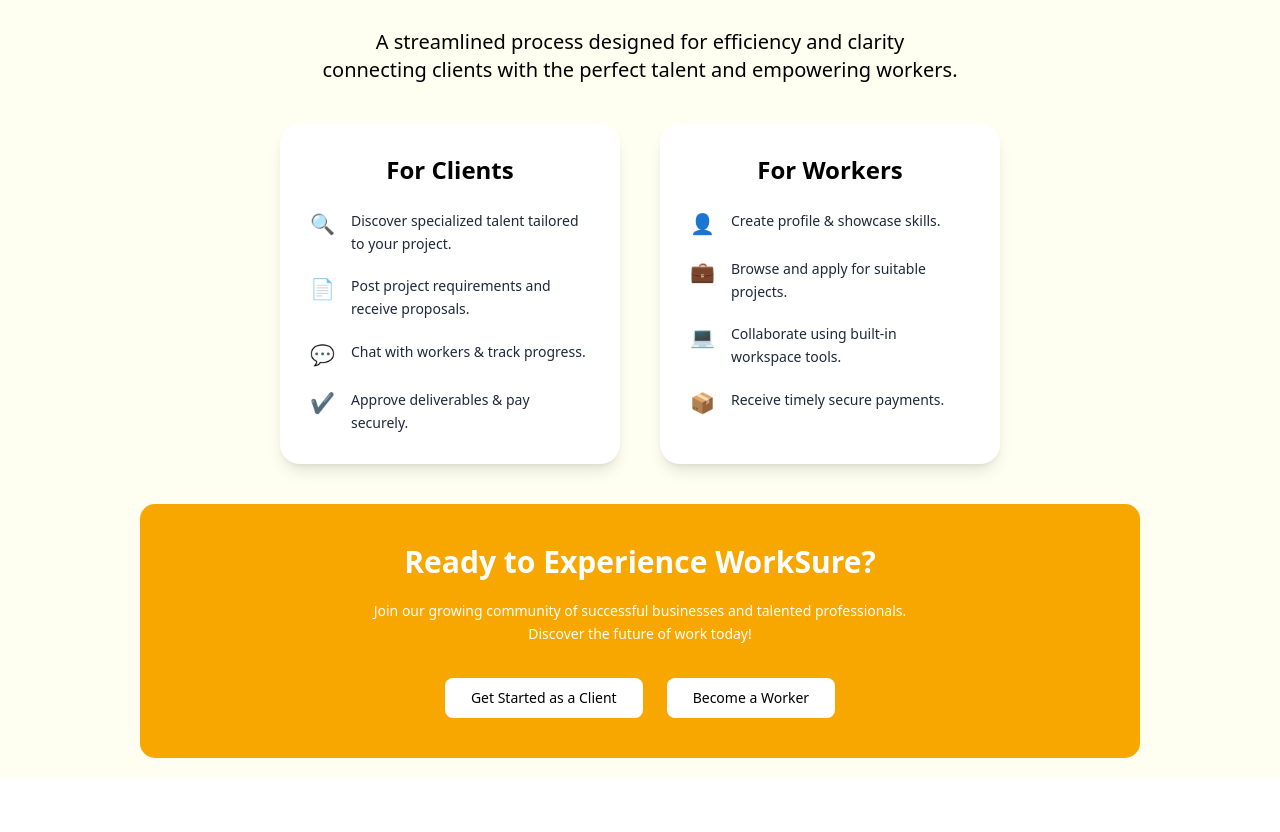
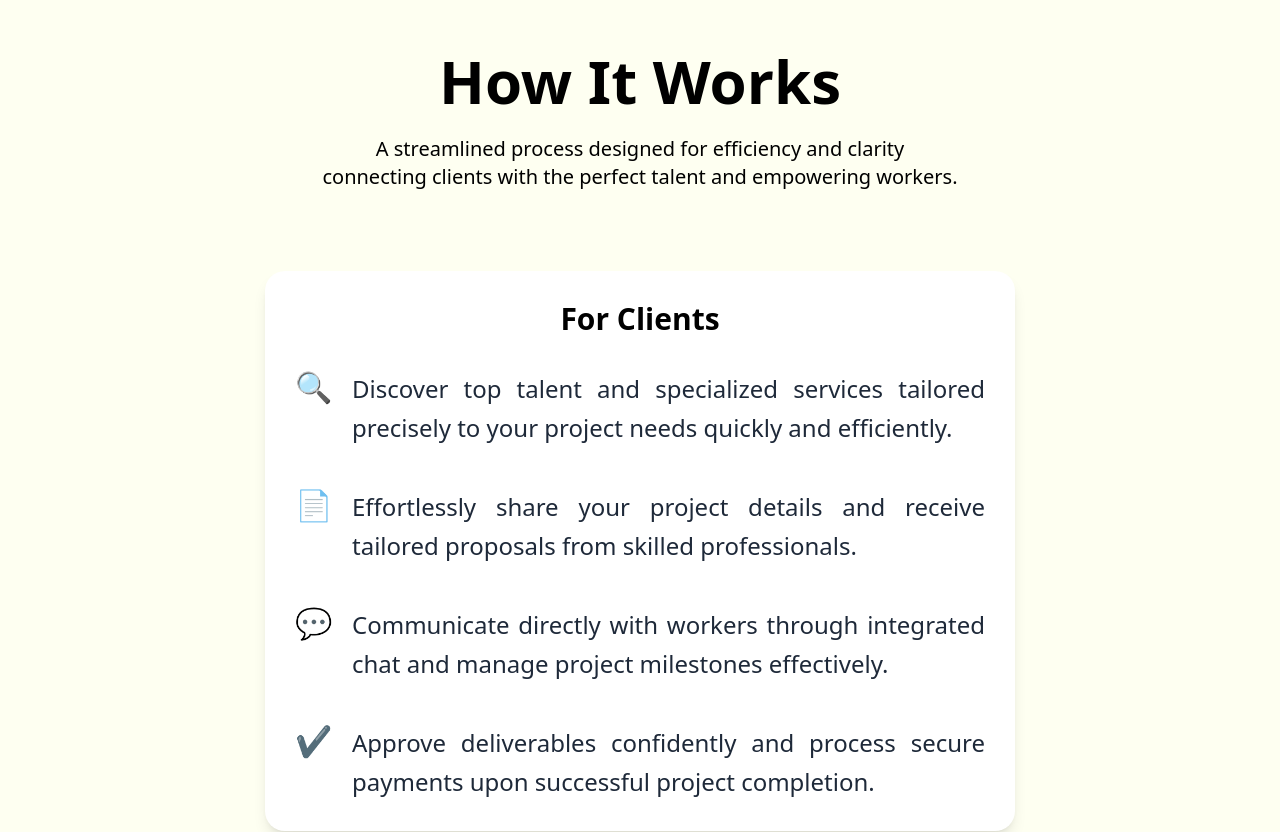
Before and after one commit to HasalKenula/WorkSure-frontend, a React (Vite) app: page /about in a window 1280 px wide. Shown: the part 1375-2207 px from the top of the page. Before the commit the page ends 2153 px from the top, so only its background shows below. Built offline with nearby package versions, Linux system fonts and the light colour scheme.

Commit message:
modified CTA section

```diff
--- a/src/pages/AboutUsPage.jsx
+++ b/src/pages/AboutUsPage.jsx
@@ -31,7 +31,7 @@ export default function AboutUs() {
         {/* Mission box */}
         <div className="bg-white p-[30px] rounded-[20px] shadow-lg w-[500px] max-w-full">
           <h2 className="text-center text-4xl font-bold fornt-[Courier New]">Our Mission</h2>
-          <p className="mx-[30px] mb-[45px] mt-[20px] text-[20px] leading-relaxed text-gray-800" text-justify text-center>
+          <p className="mx-[30px] mb-[45px] mt-[20px] text-[20px] leading-relaxed text-gray-800 text-justify " text-justify text-center>
             At WorkSure, our mission is to empower businesses and independent professionals by providing
             a seamless, secure, and intuitive platform for project collaboration. We strive to bridge the
             gap between talent and opportunity, fostering a dynamic ecosystem where innovation thrives and
@@ -82,7 +82,7 @@ export default function AboutUs() {
       </div>
 
       {/* ----- How It Works ----- */}
-      <h1 className="text-center text-5xl font-bold mt-[55px]">
+      <h1 className="text-center text-6xl font-bold mt-[150px]">
         How It Works
       </h1>
 
@@ -92,70 +92,70 @@ export default function AboutUs() {
         connecting clients with the perfect talent and empowering workers.
       </p>
 
-      <div className="flex flex-wrap justify-center gap-10 mt-10">
+      <div className="flex flex-wrap justify-center gap-15 mt-20">
 
         {/* Clients */}
-        <div className="bg-white p-[30px] rounded-[20px] shadow-lg w-[340px] max-w-full">
-          <h2 className="text-2xl font-bold text-center mb-6">For Clients</h2>
+        <div className="bg-white p-[30px] rounded-[20px] shadow-lg w-[750px] max-w-full">
+          <h2 className="text-3xl font-bold text-center mb-8">For Clients</h2>
 
-          <div className="flex gap-4 items-start mb-5">
-            <span className="text-xl">🔍</span>
-            <p className="text-sm leading-relaxed text-gray-800">
-              Discover specialized talent tailored to your project.
+          <div className="flex gap-5 items-start mb-10">
+            <span className="text-3xl">🔍</span>
+            <p className="text-2xl text-justify leading-relaxed text-gray-800">
+              Discover top talent and specialized services tailored precisely to your project needs quickly and efficiently.
             </p>
           </div>
 
-          <div className="flex gap-4 items-start mb-5">
-            <span className="text-xl">📄</span>
-            <p className="text-sm leading-relaxed text-gray-800">
-              Post project requirements and receive proposals.
+          <div className="flex gap-5 items-start mb-10">
+            <span className="text-3xl">📄</span>
+            <p className="text-2xl text-justify leading-relaxed text-gray-800">
+              Effortlessly share your project details and receive tailored proposals from skilled professionals.
             </p>
           </div>
 
-          <div className="flex gap-4 items-start mb-5">
-            <span className="text-xl">💬</span>
-            <p className="text-sm leading-relaxed text-gray-800">
-              Chat with workers & track progress.
+          <div className="flex gap-5 items-start mb-10">
+            <span className="text-3xl">💬</span>
+            <p className="text-2xl text-justify leading-relaxed text-gray-800">
+              Communicate directly with workers through integrated chat and manage project milestones effectively.
             </p>
           </div>
 
-          <div className="flex gap-4 items-start">
-            <span className="text-xl">✔️</span>
-            <p className="text-sm leading-relaxed text-gray-800">
-              Approve deliverables & pay securely.
+          <div className="flex gap-5 items-start">
+            <span className="text-3xl">✔️</span>
+            <p className="text-2xl text-justify leading-relaxed text-gray-800">
+              Approve deliverables confidently and process secure payments upon successful project completion.
             </p>
           </div>
         </div>
 
         {/* Workers */}
-        <div className="bg-white p-[30px] rounded-[20px] shadow-lg w-[340px] max-w-full">
-          <h2 className="text-2xl font-bold text-center mb-6">For Workers</h2>
+        <div className="bg-white p-[30px] rounded-[20px] shadow-lg w-[750px] max-w-full">
+          <h2 className="text-3xl font-bold text-center mb-6">For Workers</h2>
 
-          <div className="flex gap-4 items-start mb-5">
-            <span className="text-xl">👤</span>
-            <p className="text-sm leading-relaxed text-gray-800">
-              Create profile & showcase skills.
+          <div className="flex gap-5 items-start mb-10">
+            <span className="text-3xl">👤</span>
+            <p className="text-2xl leading-relaxed text-gray-800">
+              Create a compelling professional profile highlighting your unique skills and valuable experience to attract clients.
             </p>
           </div>
 
-          <div className="flex gap-4 items-start mb-5">
-            <span className="text-xl">💼</span>
-            <p className="text-sm leading-relaxed text-gray-800">
-              Browse and apply for suitable projects.
+          <div className="flex gap-5 items-start mb-10">
+            <span className="text-3xl">💼</span>
+            <p className="text-2xl leading-relaxed text-gray-800">
+              Browse and apply for relevant projects that perfectly match your expertise and career aspirations.
             </p>
           </div>
 
-          <div className="flex gap-4 items-start mb-5">
-            <span className="text-xl">💻</span>
-            <p className="text-sm leading-relaxed text-gray-800">
-              Collaborate using built-in workspace tools.
+          <div className="flex gap-5 items-start mb-10">
+            <span className="text-3xl">💻</span>
+            <p className="text-2xl leading-relaxed text-gray-800">
+              Collaborate seamlessly with clients using our integrated communication and comprehensive project management tools.
             </p>
           </div>
 
-          <div className="flex gap-4 items-start">
-            <span className="text-xl">📦</span>
-            <p className="text-sm leading-relaxed text-gray-800">
-              Receive timely secure payments.
+          <div className="flex gap-5 items-start">
+            <span className="text-3xl">📦</span>
+            <p className="text-2xl leading-relaxed text-gray-800">
+              Receive timely and secure payments for your completed work, ensuring financial stability and peace of mind.
             </p>
           </div>
         </div>
@@ -163,25 +163,25 @@ export default function AboutUs() {
       </div>
 
       {/* ----- CTA Section ----- */}
-      <section className="bg-[lch(74.93%_82.5_73.14)] p-10 rounded-[15px] text-center text-white max-w-[1000px] mt-10 mx-auto">
-        <h2 className="text-3xl font-bold">Ready to Experience WorkSure?</h2>
-        <p className="mt-5 text-sm leading-relaxed">
+      <section className="bg-[lch(74.93%_82.5_73.14)] p-10 rounded-[15px] text-center text-white max-w-[1200px] mt-30 mx-auto">
+        <h2 className="text-5xl font-bold">Ready to Experience WorkSure?</h2>
+        <p className="mt-5 text-1xl leading-relaxed">
           Join our growing community of successful businesses and talented professionals.
           <br />
           Discover the future of work today!
         </p>
 
-        <div className="flex flex-wrap justify-center gap-6 mt-8">
+        <div className="flex flex-wrap justify-center gap-10 mt-12">
           <a
             href="#"
-            className="bg-white text-black px-6 py-2 rounded-lg text-sm font-medium border-2 border-transparent hover:bg-transparent hover:text-white hover:border-white transition"
+            className="bg-white text-black px-6 py-2 rounded-lg text-2xl font-medium border-2 border-transparent hover:bg-transparent hover:text-white hover:border-white transition"
           >
             Get Started as a Client
           </a>
 
           <a
             href="#"
-            className="bg-white text-black px-6 py-2 rounded-lg text-sm font-medium border-2 border-transparent hover:bg-transparent hover:text-white hover:border-white transition"
+            className="bg-white text-black px-6 py-2 rounded-lg text-2xl font-medium border-2 border-transparent hover:bg-transparent hover:text-white hover:border-white transition"
           >
             Become a Worker
           </a>
```
